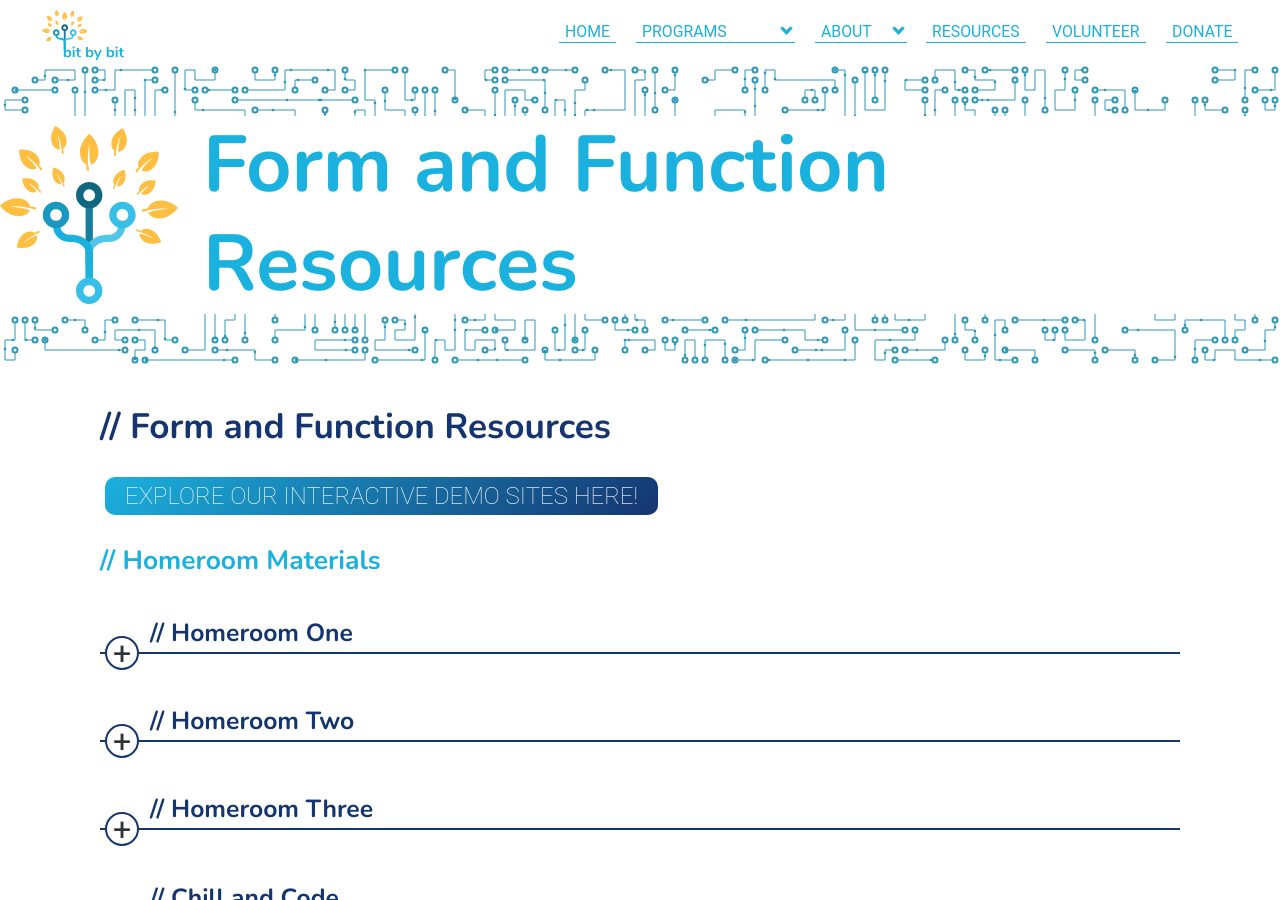
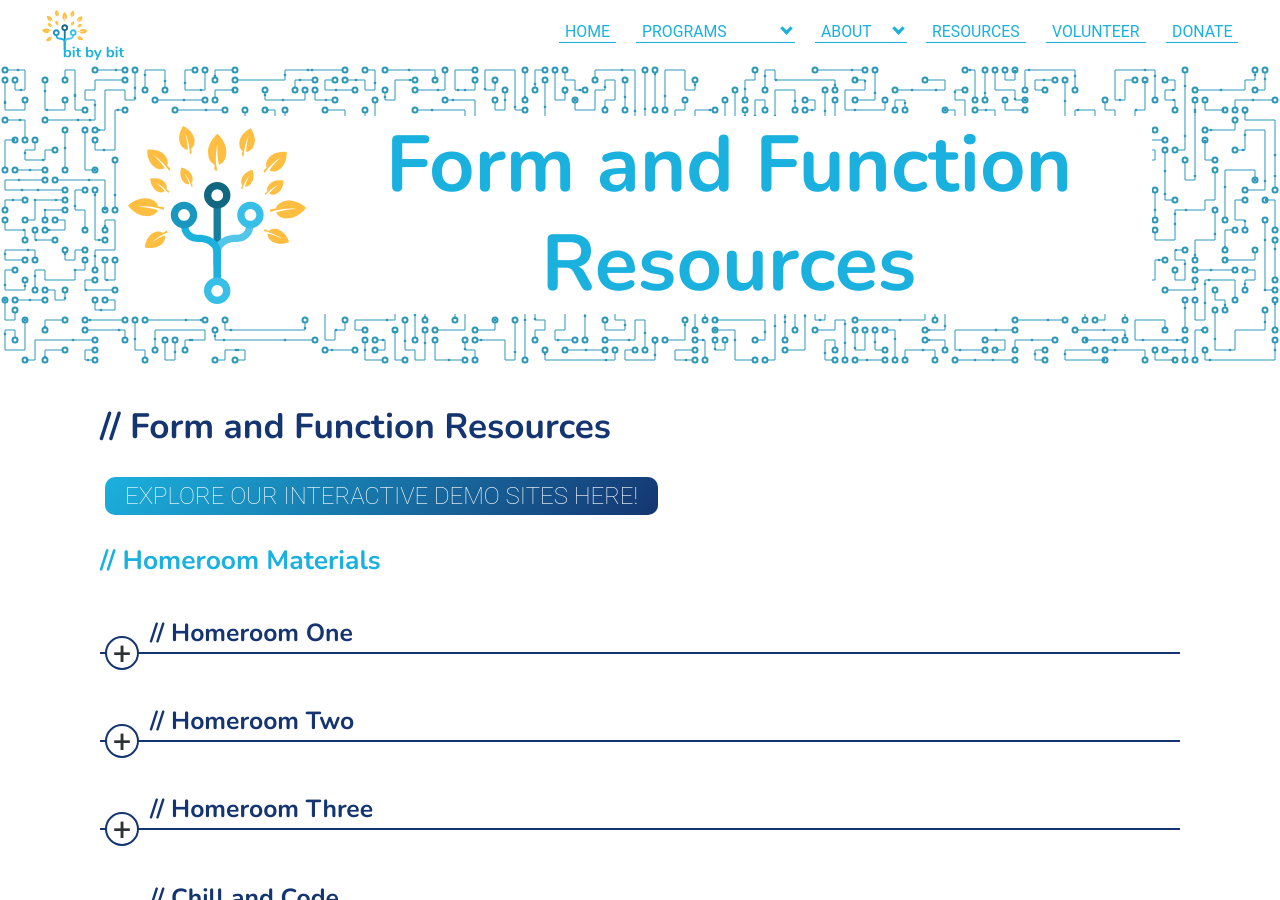
Before and after one commit to bit-by-bit-coding/bxb-website, a Jekyll site: the page built from ffresources.html, in a window 1280 px wide and 900 px high. Built offline with Jekyll 4.4.1, drawn with Linux system fonts in a browser that asks for light colours; nearby versions of some CDN libraries; some web fonts are replaced.

Commit message:
fix banner alignment

```diff
--- a/styles/resources.scss
+++ b/styles/resources.scss
@@ -33,6 +33,9 @@
 #logoContainer {
   background-color: #fff;
   height: max-content;
+  text-align: center;
+  margin-left: 10%;
+  margin-right: 10%;
 }
 
 .bot {
```
